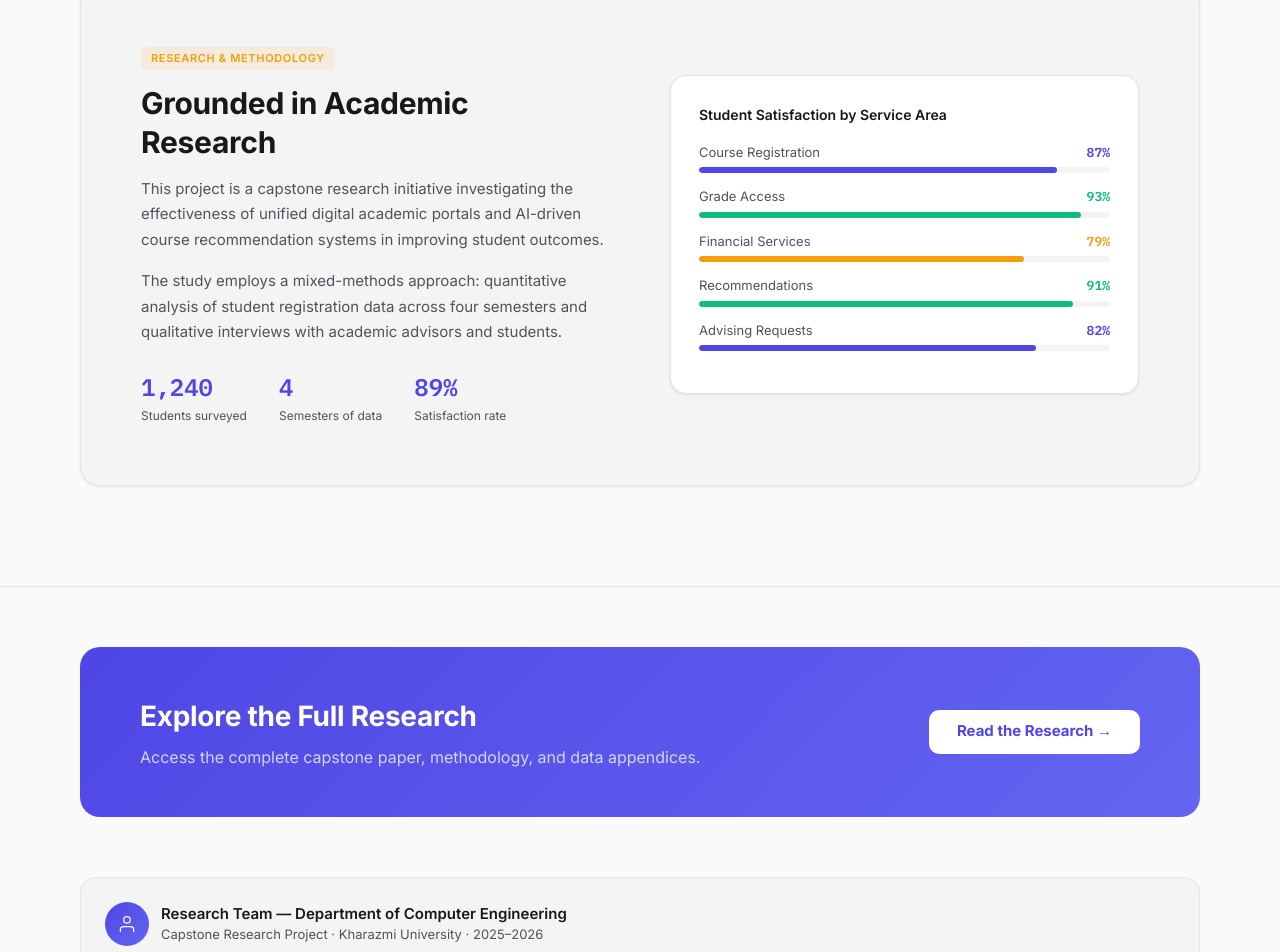
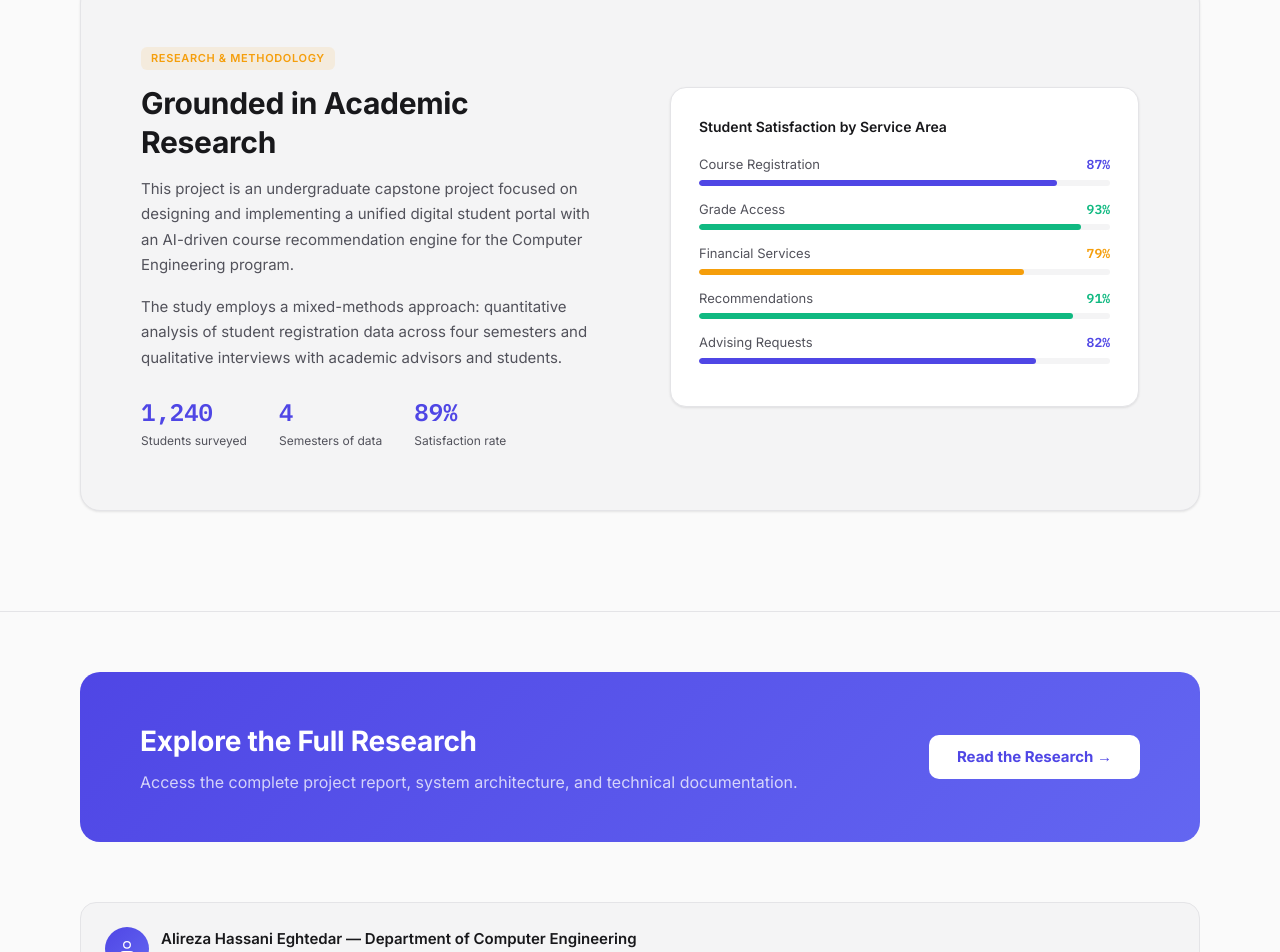
Before and after one commit to AlirezaHassaniEghtedar/uni-portals, a React (Vite) app: page / in a window 1280 px wide. Shown: the part 5429-6381 px from the top of the page. Built offline with nearby package versions, Linux system fonts and the light colour scheme; the HTML template or start-up script is replaced by a standard one.

Commit message:
[UPDATE] for Undergraduate Capstone Project

```diff
--- a/src/App.tsx
+++ b/src/App.tsx
@@ -1151,7 +1151,7 @@ function ResearchSection() {
             Grounded in Academic Research
           </h2>
           <p style={{ fontSize: isMobile ? 14 : 15, lineHeight: 1.7, color: 'var(--foreground-muted)', marginBottom: 16 }}>
-            This project is a capstone research initiative investigating the effectiveness of unified digital academic portals and AI-driven course recommendation systems in improving student outcomes.
+            This project is an undergraduate capstone project focused on designing and implementing a unified digital student portal with an AI-driven course recommendation engine for the Computer Engineering program.
           </p>
           <p style={{ fontSize: isMobile ? 14 : 15, lineHeight: 1.7, color: 'var(--foreground-muted)', marginBottom: 24 }}>
             The study employs a mixed-methods approach: quantitative analysis of student registration data across four semesters and qualitative interviews with academic advisors and students.
@@ -1236,7 +1236,7 @@ function Footer() {
               Explore the Full Research
             </h2>
             <p style={{ fontSize: isMobile ? 14 : 16, color: 'rgba(255,255,255,0.75)', margin: 0 }}>
-              Access the complete capstone paper, methodology, and data appendices.
+              Access the complete project report, system architecture, and technical documentation.
             </p>
           </div>
           <button style={{
@@ -1258,8 +1258,8 @@ function Footer() {
               <Icon path={Icons.user} color="#fff" size={20} />
             </div>
             <div>
-              <div style={{ fontSize: isMobile ? 14 : 15, fontWeight: 600, color: 'var(--foreground)' }}>Research Team — Department of Computer Engineering</div>
-              <div style={{ fontSize: 13, color: 'var(--foreground-muted)' }}>Capstone Research Project · Kharazmi University · 2025–2026</div>
+              <div style={{ fontSize: isMobile ? 14 : 15, fontWeight: 600, color: 'var(--foreground)' }}>Alireza Hassani Eghtedar — Department of Computer Engineering</div>
+              <div style={{ fontSize: 13, color: 'var(--foreground-muted)' }}>Undergraduate Capstone Project · Kharazmi University · 2025–2026</div>
             </div>
           </div>
         </div>
```
